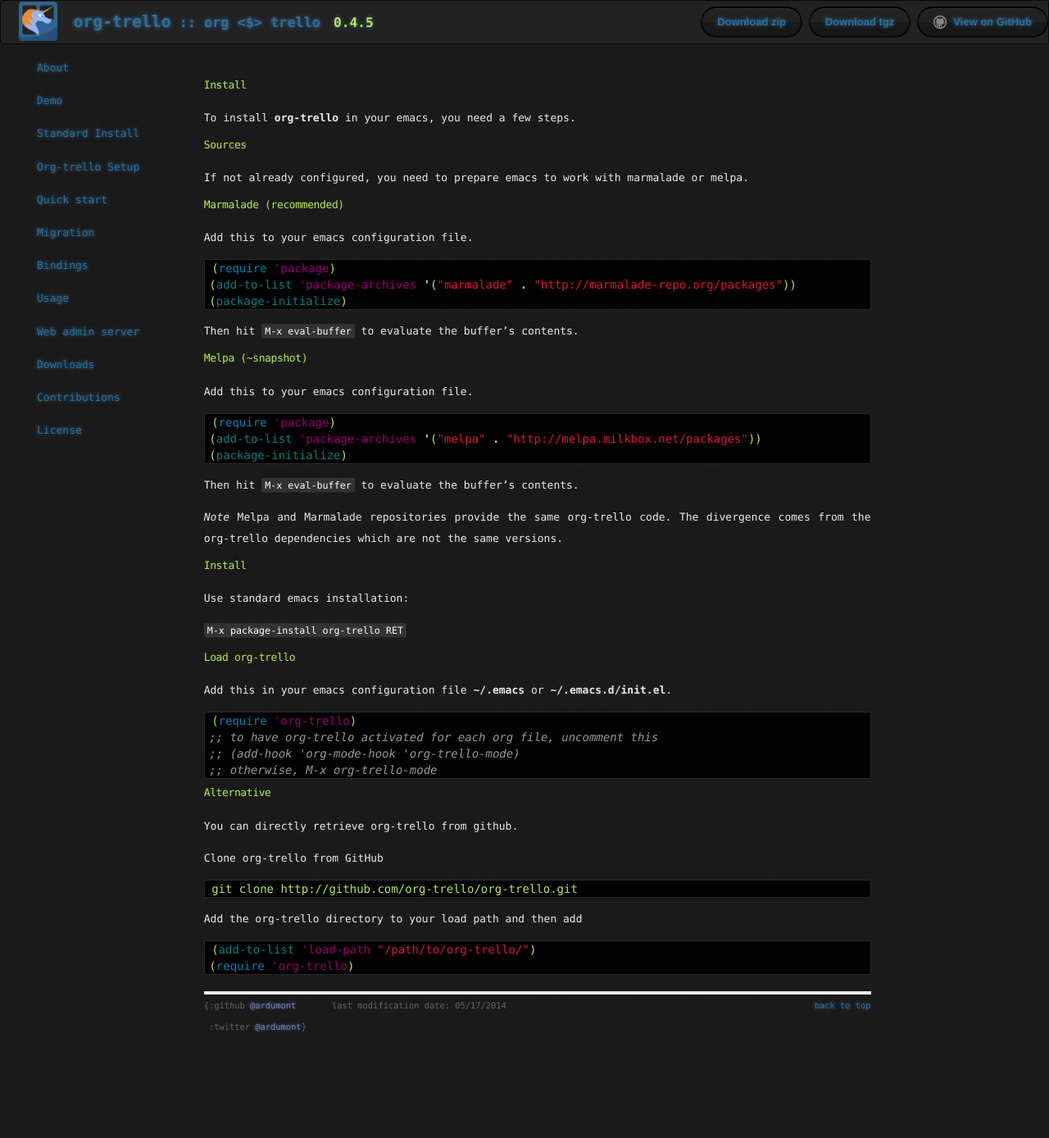
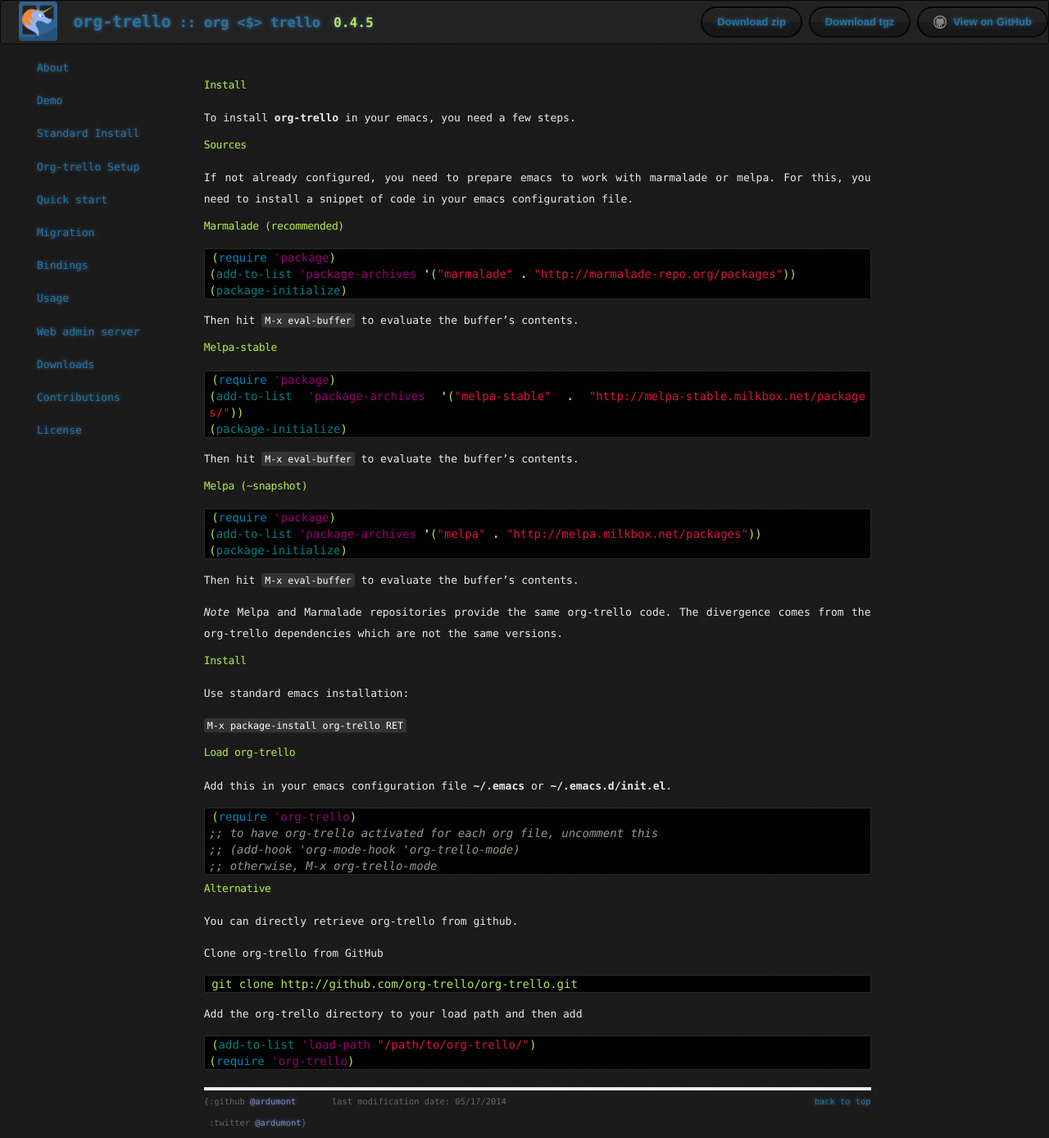
Before and after one commit to org-trello/org-trello.github.io, a Jekyll site: the page built from install.md, in a window 1280 px wide. Shown: the whole page at 82% size. Built offline with Jekyll 4.4.1, drawn with Linux system fonts in a browser that asks for light colours; nearby versions of some CDN libraries; library files that are not in the unit come from our copies; Markdown is read by kramdown in place of the engine named in the settings; before the commit the page ends 1272 px from its top, so only the background shows below that.

Commit message:
Add melpa-stable to the list of repository user can use to install org-trello

````diff
--- a/install.md
+++ b/install.md
@@ -9,10 +9,9 @@ To install **org-trello** in your emacs, you need a few steps.
 ## Sources
 
 If not already configured, you need to prepare emacs to work with marmalade or melpa.
+For this, you need to install a snippet of code in your emacs configuration file.
 
 ### Marmalade (recommended)
-
-Add this to your emacs configuration file.
 
 ``` lisp
 (require 'package)
@@ -22,9 +21,17 @@ Add this to your emacs configuration file.
 
 Then hit <kbd>M-x eval-buffer</kbd> to evaluate the buffer's contents.
 
+### Melpa-stable
+
+``` lisp
+(require 'package)
+(add-to-list 'package-archives '("melpa-stable" . "http://melpa-stable.milkbox.net/packages/"))
+(package-initialize)
+```
+
+Then hit <kbd>M-x eval-buffer</kbd> to evaluate the buffer's contents.
+
 ### Melpa (~snapshot)
-
-Add this to your emacs configuration file.
 
 ``` lisp
 (require 'package)
````
